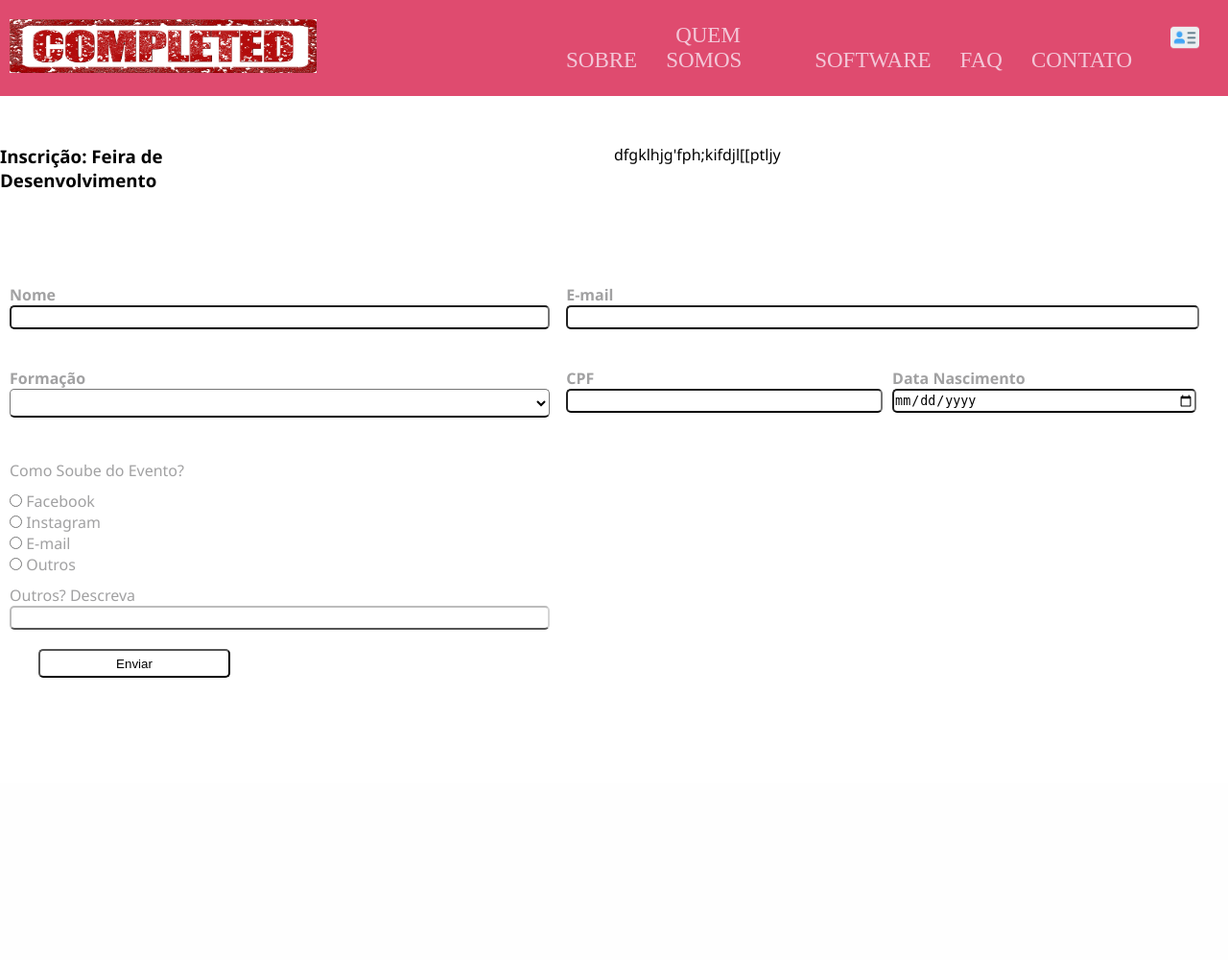
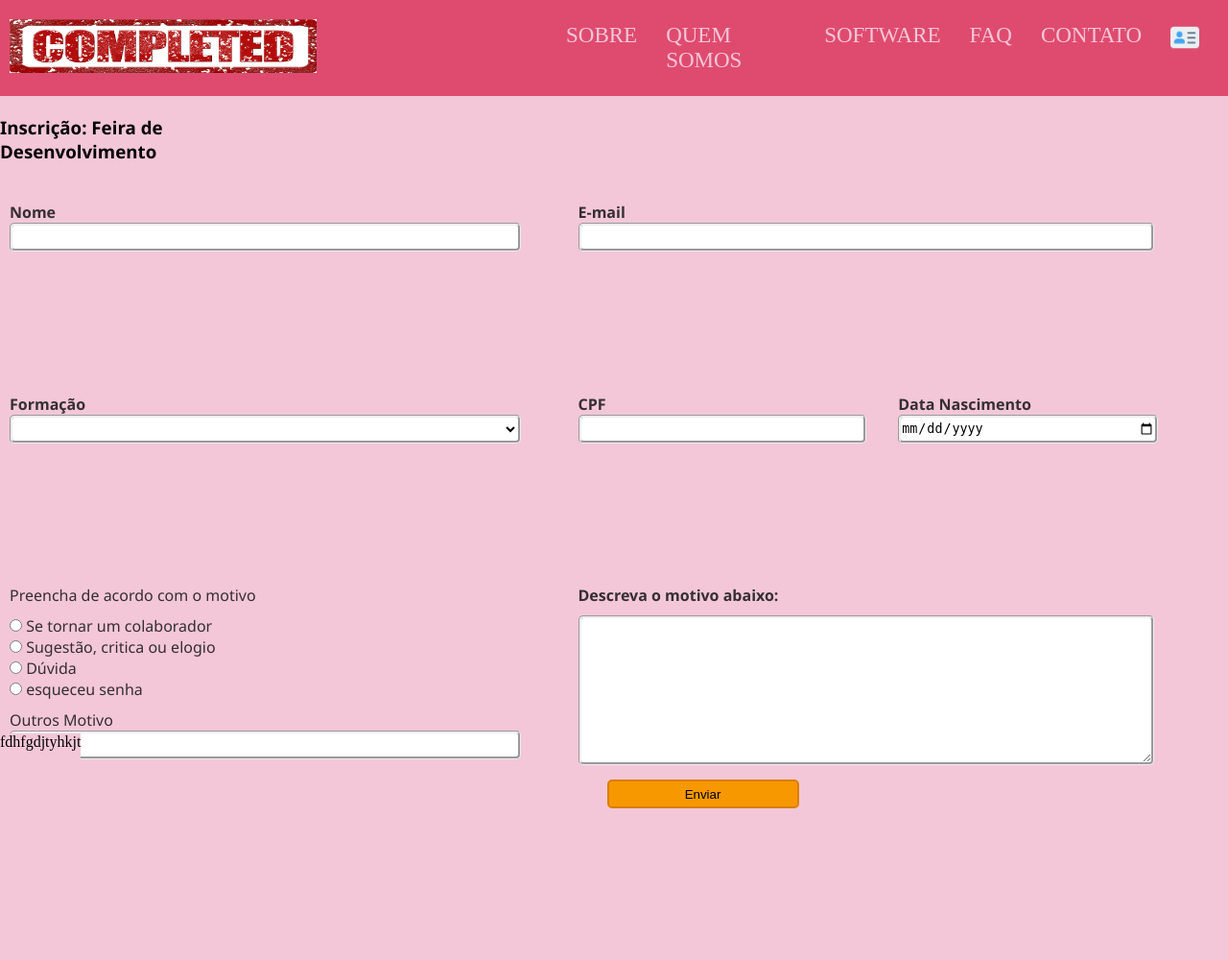
Before and after one commit to Nihagy/demoday, a Django app: page /contato/ in a window 1280 px wide. Shown: the whole page at 96% size. Before the commit the page ends 706 px from the top, so only its background shows below. Run offline with Django 3.2, Linux system fonts and the light colour scheme.

Commit message:
arrumar paginas

```diff
--- a/todas_por_todas/static/css/scontato.css
+++ b/todas_por_todas/static/css/scontato.css
@@ -1,3 +1,149 @@
-section{
-    padding-top: 350px;
+
+@media(min-width: 320PX){
+    article{
+        position:relative;
+    }
+
+    footer {
+        position: fixed;
+        bottom:0;
+        /* left:0; */
+    }
+
+    section{
+        margin: 0;
+        display: grid;
+        grid-template-areas:    'nav' 'nav' 'nav' 'nav'
+                                'header' 'header' 'header' 'header'
+                                'form' 'form' 'form' 'form'
+                                'form' 'form' 'form' 'form';
+        grid-template-columns: 25vw 25vw 25vw 25vw;
+        grid-template-rows: 5vh 5vh 100vh;
+        font-family: 'Segoe UI', Tahoma, Verdana, sans-serif
+    }
+
+    section{
+        padding-top: 120px;
+        background-color: #f3c7d8;
+        position: absolute;
+    }
+
+    #btn-enviar{
+        margin: 10px 0px 0px 30px;
+        height: 30px;
+        width: 200px;
+        border-radius: 5px;
+        background-color: #f79800;
+        border: 2px solid #db7d00;
+    }
+
+    .form-cl1{
+        grid-column: 1/3;
+    }
+
+    .form-cl1, .form-cl2 label{
+        font-weight: bold;
+    }
+
+    .form-cl2{
+        grid-column: 3/5;
+    }
+
+    .form-c1l2 div{
+        margin-bottom: 10px;
+    }
+
+    .form-cl2 input{
+        width: 90%;
+        outline: none;
+    }
+
+    .form-cl1 input, select{
+        width: 90%;
+        outline: none;
+    }
+
+    #coluna2-linha1 input{
+        margin-right: 10px;
+        grid-column: 1/4;
+        outline: none;
+    }
+
+    #coluna2-linha1{
+        display: flex;
+    }
+
+    #coluna2-linha1 div{
+        width: 50%;
+    }
+
+    #descrev{
+        margin: 0;
+    }
+    #descreva textarea{
+        margin-top: 10px;
+        height: 20%;
+        width: 90%;
+    }
+
+    .ipt-boder{
+        border-radius: 5px;
+        border: groove;
+        /* border-bottom: 2px solid; */
+        height: 25px;
+        background-color: white;
+        height: 30px;
+    }
+
+    #sobre-evento{
+        grid-column: 1/3;
+    }
+
+    #sobre-evento #outro-motivo{
+        width: 90%;
+    }
+
+    div#calendario{
+        width: 45%;
+    }
+
+    form{
+        display: grid;
+        grid-area: form;
+        grid-column: 1/5;
+        grid-row: 3/5;
+        margin: 10px;
+    }
+
+    form div{
+        display: block;
+    }
+
+
+    header{
+        grid-area: nav;
+        grid-column: 1/5;
+        grid-row: 2;
+        font-size: 10pt;
+    }
+
+    header h3{
+        font-size: 12pt;
+        margin: 0;
+        color: #c3c5ce;
+        background-color: #747474;
+        padding: 10px;
+        border-radius: 5px 5px 0px 0px;
+    }
+
+    label{
+        color: #352f31;
+    }
+
+    select.ipt-boder#form-formacao{
+        height: 30px
+    }
+
+
+
 }
--- a/todas_por_todas/static/css/sform.css
+++ /dev/null
@@ -1,125 +0,0 @@
-section{
-    margin: 0;
-    display: grid;
-    grid-template-areas:    'nav' 'nav' 'nav' 'nav'
-                            'header' 'header' 'header' 'header'
-                            'form' 'form' 'form' 'form'
-                            'form' 'form' 'form' 'form';
-    grid-template-columns: 25vw 25vw 25vw 25vw;
-    grid-template-rows: 10vh 7vh 60vh;
-    font-family: 'Segoe UI', Tahoma, Verdana, sans-serif
-}
-
-section{
-    padding-top: 150px;
-}
-
-#btn_enviar{
-    margin: 10px 0px 0px 30px;
-    height: 30px;
-    width: 200px;
-    border-radius: 5px;
-    background-color: white;
-}
-
-.form_cl1{
-    grid-column: 1/3;
-}
-
-.form_cl1, .form_cl2 label{
-    font-weight: bold;
-}
-
-.form_cl2{
-    grid-column: 3/5;
-}
-
-.form_c1l2 div{
-    margin-bottom: 10px;
-}
-
-.form_cl2 input{
-    width: 97%;
-    outline: none;
-}
-
-.form_cl1 input, select{
-    width: 97%;
-    outline: none;
-}
-
-#coluna2_linha1 input{
-    margin-right: 10px;
-    grid-column: 1/4;
-    outline: none;
-}
-
-#coluna2_linha1{
-    display: flex;
-}
-
-#coluna2_linha1 div{
-    width: 50%;
-}
-
-.ipt_boder{
-    border-radius: 5px;
-    border-bottom: 2px solid;
-    height: 25px;
-    background-color: white;
-}
-
-#sobre_evento{
-    grid-column: 1/3;
-}
-
-#sobre_evento #outra_opcao{
-    width: 97%;
-}
-
-
-
-
-div#calendario{
-    width: 48%;
-}
-
-form{
-    display: grid;
-    grid-area: form;
-    grid-column: 1/5;
-    grid-row: 3/5;
-    margin: 10px;
-
-}
-
-
-form div{
-    display: block;
-    margin-bottom: 10px;
-}
-
-
-header{
-    grid-area: nav;
-    grid-column: 1/5;
-    grid-row: 2;
-    font-size: 10pt;
-}
-
-header h3{
-    font-size: 12pt;
-    margin: 0;
-    color: #c3c5ce;
-    background-color: #747474;
-    padding: 10px;
-    border-radius: 5px 5px 0px 0px;
-}
-
-label{
-    color: #a1a1a2;
-}
-
-select.ipt_boder#form_formacao{
-    height: 30px
-}
--- /dev/null
+++ b/todas_por_todas/static/css/ssobre.css
@@ -0,0 +1,3 @@
+section{
+    padding-top: 350px;
+}
--- a/todas_por_todas/static/css/style.css
+++ b/todas_por_todas/static/css/style.css
@@ -16,9 +16,8 @@
 @media(min-width: 320px){
 
     /* Layout */
-
     #menu-logo{
-        max-width: 1440px;
+        /* max-width: 1440px; */
         height: 100%;
         margin: 0 auto;
         padding: 0 10px;
@@ -74,8 +73,13 @@
         /* color: #352f31; */
     }
 
+/* =================================================== */
+
     footer{
-        height: 50px;
+        position: fixed;
+        bottom:0;
+        /* left:0; */
+        background-color: #f3c7d8;
     }
 
     header{
@@ -373,7 +377,7 @@
     }
 
     #img-login img{
-       position: absolute;
+        position: absolute;
     }
 
     #menu-logo{
@@ -545,6 +549,14 @@
         padding-left: 10px;
     }
 
+    .nav-min a:last-child{
+        padding-left: 0px;
+    }
+
+    .nav-max a:last-child{
+        padding-left: 0px;
+    }
+
     .nav-min a{
         font-size: 25px;
         padding-left: 10px;
--- a/todas_por_todas/templates/contato.html
+++ b/todas_por_todas/templates/contato.html
@@ -5,7 +5,7 @@
 
 {% block content %}
 <head>
-    <link rel="stylesheet" href="{% static 'css/sform.css' %}">
+    <link rel="stylesheet" href="{% static 'css/scontato.css' %}">
     <title>Feira de Desenvolvimento de Software</title>
 </head>
     <article>
@@ -14,24 +14,24 @@
             <h3>Inscrição: Feira de Desenvolvimento</h3>
 
             <h5></h5>
-            <p>dfgklhjg'fph;kifdjl[[ptljy</p>
+            <p></p>
 
-            <form name="form_in" action="" method="POST">
+            <form name="form0in" action="" method="POST">
 
-                <div class="form_cl1">
+                <div class="form-cl1">
                     <label id="nome" for="">Nome</label><br>
-                    <input class="ipt_boder" type="text" autofocus required>
+                    <input class="ipt-boder" type="text" autofocus required>
                 </div>
 
-                <div class="form_cl2">
+                <div class="form-cl2">
                     <label for="">E-mail</label><br>
-                    <input class="ipt_boder" type="email" name="" id="" required>
+                    <input class="ipt-boder" type="email" name="" id="" required>
                 </div>
 
 
-                <div class="form_cl1">
+                <div class="form-cl1">
                     <label for="">Formação</label><br>
-                    <select id="form_formacao" class="ipt_boder" name="formacao" height="50" required>
+                    <select id="form-formacao" class="ipt-boder" name="formacao" height="50" required>
                         <option value=""></option>
                         <option value="">Bacharelado</option>
                         <option value="">Licenciatura</option>
@@ -40,42 +40,52 @@
                     </select>
                 </div>
 
-                <div id="coluna2_linha1" class="form_cl2">
-                    <div class="cpf_documento">
+                <div id="coluna2-linha1" class="form-cl2">
+                    <div class="cpf-documento">
                         <label for="">CPF</label><br>
-                        <input id="cpf" class="ipt_boder" type="text" name="cpf" required>
+                        <input id="cpf" class="ipt-boder" type="text" name="cpf" required>
                     </div>
                     <div id="calendario">
                         <label for="">Data Nascimento</label><br>
-                        <input class="ipt_boder" type="date" name="calendario" >
+                        <input class="ipt-boder" type="date" name="calendario" >
                     </div>
                 </div>
 
-                <div id="sobre_evento" class="form_c1l2" >
+                <div id="sobre-evento" class="form-c1l2" >
                     <div>
-                        <label for="">Como Soube do Evento?</label><br>
+                        <label for="">Preencha de acordo com o motivo</label><br>
                     </div>
 
                     <div>
                         <input type="radio" name="tevent" id="cface">
-                        <label for="cface">Facebook</label><br>
+                        <label for="cface">Se tornar um colaborador</label><br>
                         <input type="radio" name="tevent" id="cinsta">
-                        <label for="cinsta">Instagram</label><br>
+                        <label for="cinsta">Sugestão, critica ou elogio</label><br>
                         <input type="radio" name="tevent" id="cemail">
-                        <label for="cemail">E-mail</label><br>
+                        <label for="cemail">Dúvida</label><br>
                         <input type="radio" name="tevent" id="coutros" >
-                        <label for="coutros">Outros</label><br>
+                        <label for="coutros">esqueceu senha</label><br>
                     </div>
-                    <div id="camp_outros" >
-                        <label for="">Outros? Descreva</label><br>
-                        <input id="outra_opcao" class="ipt_boder"type="text" for="coutros" disabled="disabled" >
+                    <div id="camp-outros" >
+                        <label for="">Outros Motivo</label><br>
+                        <input class="ipt-boder" id="outro-motivo" type="text" >
+                    </div>
+                </div>
+
+                <div class="form-cl2">
+                    <div id="descreva">
+                        <label for="">Descreva o motivo abaixo:</label><br>
+                        <textarea name="" class="ipt-boder" id="desc-motivo" cols="30" rows="10"></textarea required>
                     </div>
                     <div>
-                        <input id="btn_enviar" type="button" value="Enviar" >
+                        <input id="btn-enviar" type="button" value="Enviar" >
                     </div>
                 </div>
+
+            </form>
+
+
         </section>
     </article>
 
-    </form>
 {% endblock %}
--- a/todas_por_todas/templates/index.html
+++ b/todas_por_todas/templates/index.html
@@ -43,8 +43,7 @@
         <section id="contato">
             <img src="{% static 'images/line.svg' %}" alt="imagem de um linha rosa">
             <h3>Contato</h3>
-            <p>Lorem ipsum dolor sit amet consectetur adipisicing elit. Ipsum consequuntur atque consequatur optio voluptatibus esse numquam, dicta eveniet quam dolor velit porro soluta voluptatem, vitae totam facilis at fugit a!
-            </p>
+            <p>Caso queira ser um parceiro e colaborar com o projeto, mais informações  fazer um elogio, critica construtiva ou alguma duvida entre em contato abaixo</p>
             <a href="../contato/">entre em contato</a>
         </section>
 
--- a/todas_por_todas/templates/layout.html
+++ b/todas_por_todas/templates/layout.html
@@ -41,7 +41,13 @@
     {% block content %}
 
     {% endblock %}
-    <footer></footer>
+    <footer>
+        <p>fdhfgdjtyhkjt</p>
+        <img src="" alt="">
+        <img src="" alt="">
+        <img src="" alt="">
+        <img src="" alt="">
+    </footer>
 
 </body>
 </html>
```
Also changed, not shown: todas_por_todas/static/css/faq.css (deleted), todas_por_todas/static/css/sfaq.css (added), todas_por_todas/static/images/agr-fisica.png (added), todas_por_todas/static/images/ase-moral.png (added), todas_por_todas/static/images/ase-psicologico.png (added), todas_por_todas/static/images/ase-sexual.png (added), todas_por_todas/static/images/ase-verbal.png (added), todas_por_todas/static/images/ase-virtual.png (added), todas_por_todas/static/images/lugar.png (added), todas_por_todas/static/images/totem-frente.png (added), todas_por_todas/static/images/totem-frente.svg (added), todas_por_todas/static/images/totem-lateral.jpg (added), todas_por_todas/static/images/totem.jpg (added).
